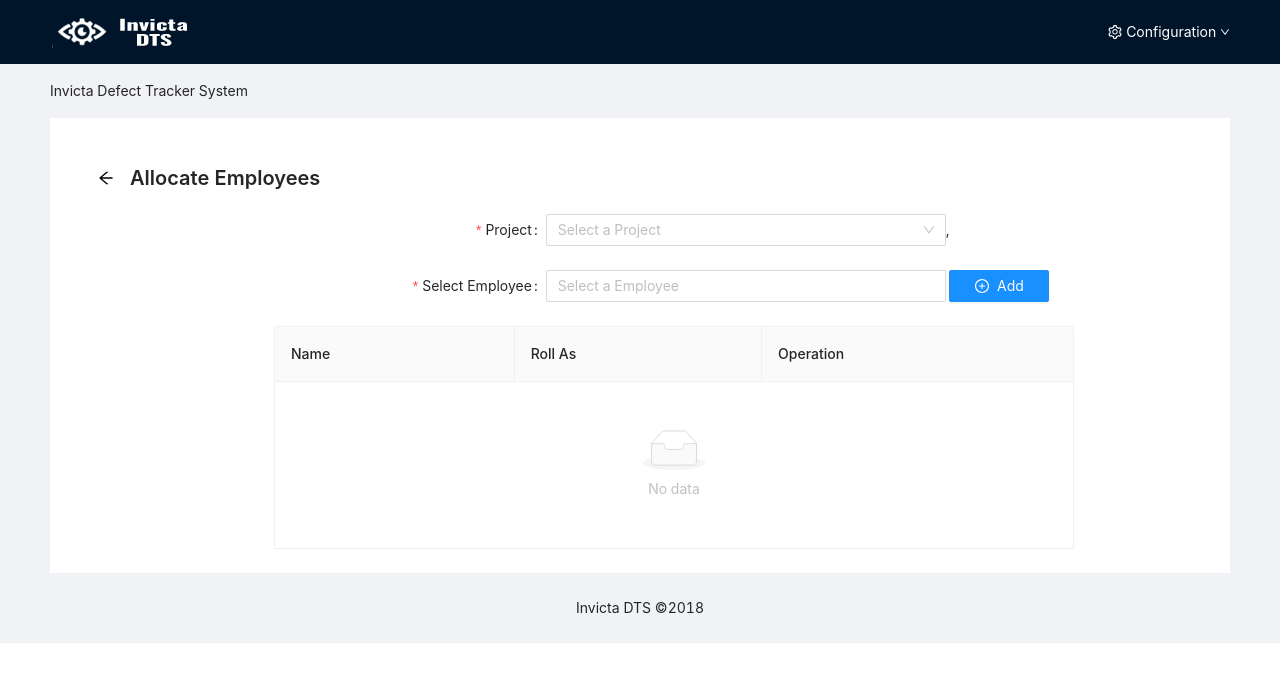
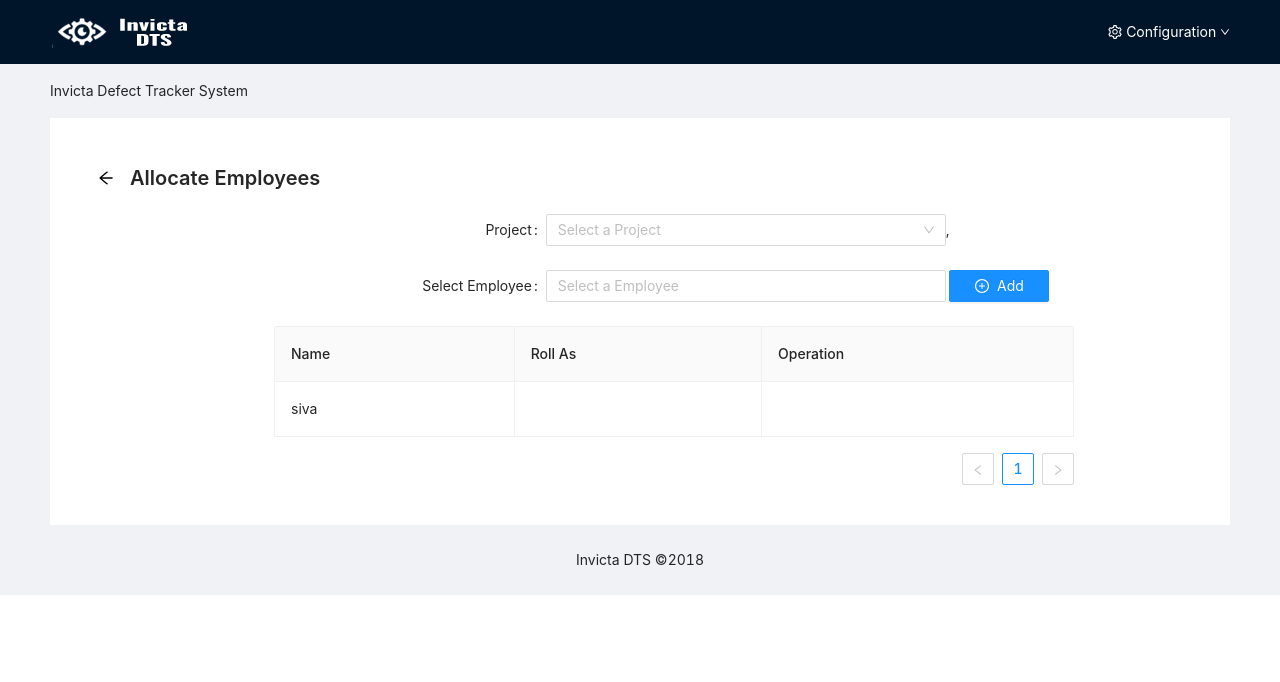
Before and after one commit to Lavanjan/Invicta-DTS, a React (Create React App) app: page /employee-allocation in a window 1280 px wide. Shown: the top 682 px of the page. Built offline with nearby package versions, Linux system fonts and the light colour scheme.

Commit message:
Employee Allocation

```diff
--- a/src/components/addDefectDetails/AddDefectDetails.js
+++ b/src/components/addDefectDetails/AddDefectDetails.js
@@ -60,7 +60,7 @@ export class AddDefectDetails extends Component {
                     onBack={() => null}
                     title="Add New Defect"
                 />
-                <Form {...layout} onFinish={this.handleSubmit} ref={this.formRef} name="nest-messages" validateMessages={validateMessages}>
+                <Form {...layout} onFinish={this.handleSubmit} ref={this.formRef} name="add-defect" validateMessages={validateMessages}>
                     <Form.Item
                         name="defectId"
                         label="Defect ID"
--- a/src/components/employeeAllocation/EmplyeeAllocation.js
+++ b/src/components/employeeAllocation/EmplyeeAllocation.js
@@ -1,10 +1,8 @@
 import React, { Component } from 'react'
-import { Form, Input, Button, Select,Table,Popconfirm} from 'antd';
+import { Form, Input, Button, Select, Popconfirm } from 'antd';
 import { PlusCircleOutlined, ClearOutlined } from '@ant-design/icons';
-import {DeleteOutlined} from '@ant-design/icons';
 import { PageHeader } from 'antd';
-
-
+import Table from '../table/TableAllocatiion'
 
 const layout = {
     labelCol: {
@@ -15,89 +13,61 @@ const layout = {
     },
 };
 
+const validateMessages = {
+    required: '${label} is required!',
+}
 const { Option } = Select;
+
 export class EmplyeeAllocation extends Component {
+
+    formRef = React.createRef();
+
     constructor(props) {
+
         super(props);
-        this.state={
-            items:[],
-            currentItem:{
-                text:[],
-                key:''
-            }
+        this.state = {
+            newEmployee: '',
+            data: '',
+            project: '',
+            employees: '',
+            currentEmployee: {
+                empName: [],
+                key: ''
+            },
+            dataSource: [],
 
         }
-        this.columns = [
-            {
-                title: 'Name',
-                dataIndex: 'name',
-                width: '30%',
+    }
 
-            },
-            {
-                title: 'Roll As',
-                dataIndex: 'roll-as',
-                render: (text, record) =>
-                    this.state.dataSource.length >= 1 ? (
-                        <Select
-                            showSearch
-                            style={{ width: 200 }}
-                            placeholder="Select Roll As"
-                            optionFilterProp="children"
-                            filterOption={(input, option) =>
-                                option.children.toLowerCase().indexOf(input.toLowerCase()) >= 0
-                            }
-                        >
-                            <Option value="04">Project Manager</Option>
-                            <Option value="05">Team Lead</Option>
-                        </Select>
-                    ) : null,
-            },
-            {
-                title: 'Operation',
-                dataIndex: 'operation',
-                render: (text, record) =>
-                    this.state.dataSource.length >= 1 ? (
-                        <Popconfirm title="Sure to delete?" onConfirm={() => this.handleDelete(record.key)}>
-                            <a><DeleteOutlined /></a>
-                        </Popconfirm>
-                    ) : null,
+    handleChangeProject = (value) => {
+        this.setState({
+            project: value,
+        });
+    };
+    handleChangeEmployee = (value) => {
+        this.setState({
+            currentEmployee: {
+                empName: value,
+                key: Date.now()
+            }
+        });
+    }
+
+    handleSubmit = (event) => {
+        this.setState({
+            newEmployee: this.state.currentEmployee.empName,
+            currentEmployee: {
+                empName: ''
             },
 
-        ];
-        // this.state = {
-        //     dataSource: [
-        //         {
-        //             key: '0',
-        //             name: 'Edward King 0',
+        })
+        alert();
 
 
-        //         },
-        //         {
-        //             key: '1',
-        //             name: 'Edward King 1',
-
-
-        //         },
-        //     ],
-        //     count: 2,
-        // };
+        this.formRef.current.resetFields();
     }
 
-    handleDelete = key => {
-        const dataSource = [...this.state.dataSource];
-        this.setState({
-            dataSource: dataSource.filter(item => item.key !== key),
-        });
-    };
-    handleChange = (event) => {
-        this.setState({
-            [event.target.name]: event.target.value,
-        });
-    };
-
     render() {
-        const { dataSource } = this.state;
         return (
             <div>
                 <PageHeader
@@ -105,13 +75,14 @@ export class EmplyeeAllocation extends Component {
                     onBack={() => null}
                     title="Allocate Employees"
                 />
-                <Form {...layout} name="employee-allocation" onFinish={this.onAdd}>
+                <Form {...layout} name="employee-allocation" onFinish={this.handleSubmit} ref={this.formRef} validateMessages={validateMessages}>
+
                     <Form.Item
                         name="project"
                         label="Project"
                         rules={[
                             {
-                                required: true,
+                                // required: true,
                             },
                         ]}
                     >
@@ -120,18 +91,16 @@ export class EmplyeeAllocation extends Component {
                             style={{ width: 400 }}
                             placeholder="Select a Project"
                             optionFilterProp="children"
-                            name="project"
-                            value={this.state.project}
-                            onSelect={this.handleChange}
+                            onChange={this.handleChangeProject}
                             filterOption={(input, option) =>
                                 option.children.toLowerCase().indexOf(input.toLowerCase()) >= 0
                             }
                         >
-                            <Option value="01">Project-01</Option>
-                            <Option value="02">Project-02</Option>
-                            <Option value="03">Project-03</Option>
-                            <Option value="04">Project-04</Option>
-                            <Option value="05">Project-05</Option>
+                            <Option value="Project-01">Project-01</Option>
+                            <Option value="Project-02">Project-02</Option>
+                            <Option value="Project-03">Project-03</Option>
+                            <Option value="Project-04">Project-04</Option>
+                            <Option value="Project-05">Project-05</Option>
                         </Select>,
                 </Form.Item>
                     <Form.Item
@@ -139,8 +108,8 @@ export class EmplyeeAllocation extends Component {
                         label="Select Employee"
                         rules={[
                             {
-                                required: true,
-                            }
+                                // required: true,
+                            },
                         ]}>
                         <Select
                             mode="multiple"
@@ -148,22 +117,16 @@ export class EmplyeeAllocation extends Component {
                             placeholder="Please select"
                             placeholder="Select a Employee"
                             optionFilterProp="children"
-                            name="employee"
-                            value={this.state.employee}
-                            onChange={this.handleChange}
-
+                            onChange={this.handleChangeEmployee}
                             filterOption={(input, option) =>
                                 option.children.toLowerCase().indexOf(input.toLowerCase()) >= 0
                             }
                         >
-                            <Option value="01">Employee-01</Option>
-                            <Option value="02">Employee-02</Option>
-                            <Option value="03">Employee-03</Option>
-                            <Option value="04">Employee-04</Option>
-                            <Option value="05">Employee-05</Option>
-                            <Option value="06">sivapiriyan-05</Option>
-                            <Option value="07">sivathanushan-05</Option>
-                            <Option value="08">sivakumar-05</Option>
+                            <Option value="sansikan">sansikan</Option>
+                            <Option value="lavanjan">lavanjan</Option>
+                            <Option value="sivapiriyan">sivapiriyan</Option>
+                            <Option value="sivathanushan">sivathanushan</Option>
+                            <Option value="sivakumar">sivakumar</Option>
                         </Select>
                         &nbsp;
                         <Button type="primary" htmlType="submit" style={{ width: 100 }}>
@@ -171,15 +134,8 @@ export class EmplyeeAllocation extends Component {
                         </Button>
                     </Form.Item>
                 </Form>
-                <Table
-                    // components={components}
-                    bordered
-                    dataSource={dataSource}
-                    columns={this.columns}
-                    style={{width:800,marginLeft:200}}
-                />
 
-
+                            <Table />
             </div >
         )
     }
--- /dev/null
+++ b/src/components/table/TableAllocatiion.js
@@ -0,0 +1,81 @@
+import React from 'react'
+import {Select, Table, Popconfirm } from 'antd';
+import { DeleteOutlined } from '@ant-design/icons';
+
+
+// const newEmployees = [...this.props.employees, this.state.newEmployee];
+// const data = newEmployees.map(emp => {
+//     return <td>
+//         {emp}
+//     </td>
+// })
+const { Option } = Select;
+
+export default function TableAllocatiion() {
+
+    // handleDelete = key => {
+    //     const dataSource = [...this.state.dataSource];
+    //     this.setState({
+    //         dataSource: dataSource.filter(item => item.key !== key),
+    //     });
+    // };
+
+    const dataSource= [
+        {
+            name:'siva'
+        }
+
+    ]
+
+    const columns = [
+        {
+            title: 'Name',
+            dataIndex: 'name',
+            width: '30%',
+
+        },
+        {
+            title: 'Roll As',
+            dataIndex: 'roll-as',
+            render: (text, record) =>
+               dataSource >= 1 ? (
+                    <Select
+                        showSearch
+                        style={{ width: 200 }}
+                        placeholder="Select Roll As"
+                        optionFilterProp="children"
+                        filterOption={(input, option) =>
+                            option.children.toLowerCase().indexOf(input.toLowerCase()) >= 0
+                        }
+                    >
+                        <Option value="04">Project Manager</Option>
+                        <Option value="05">Team Lead</Option>
+                    </Select>
+                ) : null,
+        },
+        {
+            title: 'Operation',
+            dataIndex: 'operation',
+            render: (text, record) =>
+                dataSource >= 1 ? (
+                    <Popconfirm title="Sure to delete?" >
+                        <a><DeleteOutlined /></a>
+                    </Popconfirm>
+                ) : null,
+        },
+
+    ];
+
+
+    return (
+        <div>
+            <Table
+
+                    bordered
+                    dataSource={dataSource}
+                    columns={columns}
+                    style={{ width: 800, marginLeft: 200 }}
+                />
+        </div>
+    )
+}
```
